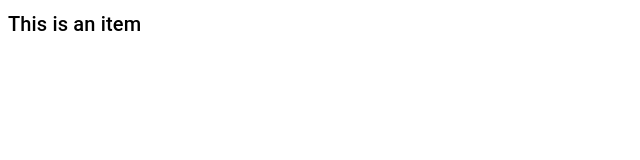
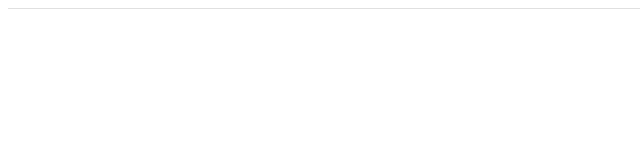
Before and after one commit to HPouyanmehr/mui-markdown, a React (Create React App) app in the folder package/: page / in a window 1280 px wide. Shown: the top 160 px of the page, without its empty margins (0-640 px from the left). Built offline with nearby package versions, Linux system fonts and the light colour scheme.

Commit message:
feat: Add hr component

```diff
--- a/package/src/App.tsx
+++ b/package/src/App.tsx
@@ -3,7 +3,7 @@ import MuiMarkdown from 'MuiMarkdown';
 const App = () => {
   return (
     <div>
-      <MuiMarkdown>{`###### This is an item`}</MuiMarkdown>
+      <MuiMarkdown>{`---`}</MuiMarkdown>
     </div>
   );
 };
--- /dev/null
+++ b/package/src/components/core/Divider.tsx
@@ -0,0 +1,11 @@
+import { Divider as MuiDivider, styled } from '@mui/material';
+
+// Types
+import type { DividerProps as MuiDividerProps } from '@mui/material';
+
+// Custom Types
+export interface DividerProps extends MuiDividerProps {}
+
+const Divider = styled(MuiDivider)<DividerProps>(() => ({}));
+
+export default Divider;
--- a/package/src/components/core/Typography.tsx
+++ b/package/src/components/core/Typography.tsx
@@ -1,15 +1,14 @@
-import MuiTypography from '@mui/material/Typography';
-import { styled } from '@mui/material';
+import { Typography as MuiTypography, styled } from '@mui/material';
 
 // Types
 import type { ElementType } from 'react';
-import type { TypographyProps as MuiTypographyProps } from '@mui/material/Typography';
+import type { TypographyProps as MuiTypographyProps } from '@mui/material';
 
 // Custom Types
 export interface TypographyProps extends MuiTypographyProps {
   component?: ElementType;
 }
 
-const Typography = styled(MuiTypography)<TypographyProps>();
+const Typography = styled(MuiTypography)<TypographyProps>(() => ({}));
 
 export default Typography;
--- a/package/src/overrides.ts
+++ b/package/src/overrides.ts
@@ -3,6 +3,7 @@ import type { MarkdownToJSX } from 'markdown-to-jsx';
 
 // Custom Components
 import BodyOne from 'components/core/BodyOne';
+import Divider from 'components/core/Divider';
 import H1 from 'components/core/H1';
 import H2 from 'components/core/H2';
 import H3 from 'components/core/H3';
@@ -14,6 +15,7 @@ import Span from 'components/core/Span';
 const defaultOverrides: MarkdownToJSX.Overrides = {
   p: BodyOne,
   span: Span,
+  hr: Divider,
   h1: H1,
   h2: H2,
   h3: H3,
```
